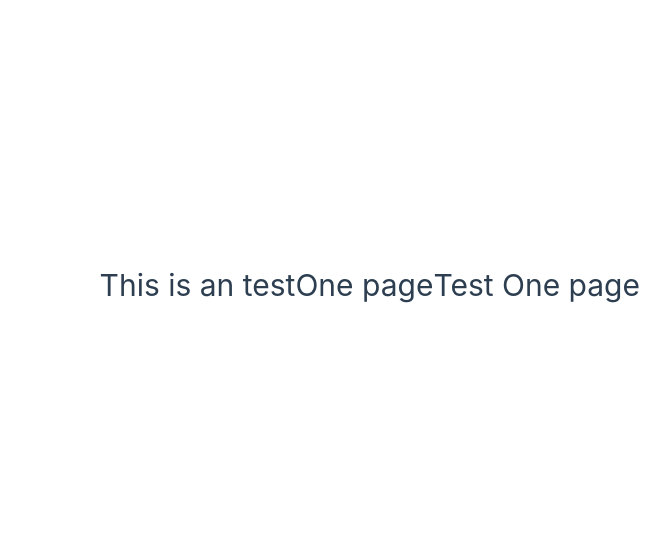
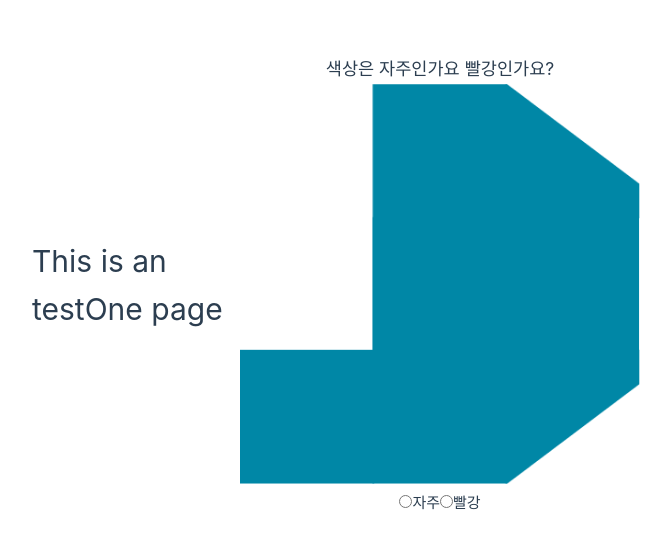
Before and after one commit to jh8057/color, a Vue app: page /testOnePage in a window 1280 px wide. Shown: the part 115-664 px from the top of the page, without its empty margins (0-671 px from the left). Built offline with nearby package versions, Linux system fonts and the light colour scheme.

Commit message:
[testOne] setTimeout
- 시간 간격 테스트

```diff
--- a/src/components/testOneComp.vue
+++ b/src/components/testOneComp.vue
@@ -1,12 +1,50 @@
 <template>
   <div class="testOneComp">
-    <h1>Test One page</h1>
+    <main v-if="question" class="Question">
+      <h3>색상은 자주인가요 빨강인가요?</h3>
+      <img src="@/assets/answer/1.png" />
+      <section class="selectSection">
+        <input type="radio" id="select1" value="자주" v-model="selected" />
+        <label for="select1">자주</label>
+
+        <input type="radio" id="select2" value="빨강" v-model="selected" />
+        <label for="select2">빨강</label>
+      </section>
+    </main>
+    <main v-else class="breakTime">
+      <img src="@/assets/centerBar.png" style="width: 30px; height: 30px" />
+    </main>
   </div>
 </template>
 
 <script lang="ts">
-import { defineComponent } from "vue";
-export default defineComponent({});
+import { defineComponent, ref, onMounted } from "vue";
+export default defineComponent({
+  setup() {
+    const selected = ref("");
+    const question = ref(true);
+
+    return {
+      selected,
+      question,
+    };
+  },
+  mounted() {
+    console.log("T");
+    setTimeout(this.printAA, 3000);
+  },
+  methods: {
+    printAA() {
+      this.question = false;
+      console.log("TRQW");
+      setTimeout(this.showQuestion, 1000);
+    },
+    showQuestion() {
+      this.question = true;
+      setTimeout(this.printAA, 3000);
+    },
+  },
+});
 </script>
 
 <style>
@@ -15,4 +53,9 @@ export default defineComponent({});
   text-align: center;
   align-content: center;
 }
+
+img {
+  width: 50vh;
+  height: 50vh;
+}
 </style>
--- a/src/components/userInfoComp.vue
+++ b/src/components/userInfoComp.vue
@@ -65,7 +65,7 @@ export default defineComponent({
         return false;
       }
       if (isNaN(parseInt(age.value))) {
-        alert("연령은 숫자를 입력해주세요.");
+        alert("나이는 숫자로 입력해주세요.");
         return false;
       }
       return true;
--- a/src/views/HomeView.vue
+++ b/src/views/HomeView.vue
@@ -7,7 +7,9 @@
     <test-one-comp v-if="step === 4" />
     <view-store-data />
 
-    <button class="nextButton" @click="nextStep" v-if="step !== 1">다음</button>
+    <button class="nextButton" @click="nextStep" v-if="showNextButton">
+      다음
+    </button>
   </div>
 </template>
 
@@ -35,11 +37,13 @@ export default defineComponent({
     const store = useStore();
     const step = computed(() => store.state.step);
 
+    const showNextButton = computed(() => step.value !== 1 && step.value !== 4);
+
     const nextStep = () => {
       store.commit("upStep");
     };
 
-    return { step, nextStep };
+    return { step, nextStep, showNextButton };
   },
 });
 </script>
```
Also changed, not shown: src/assets/centerBar.png (added).
